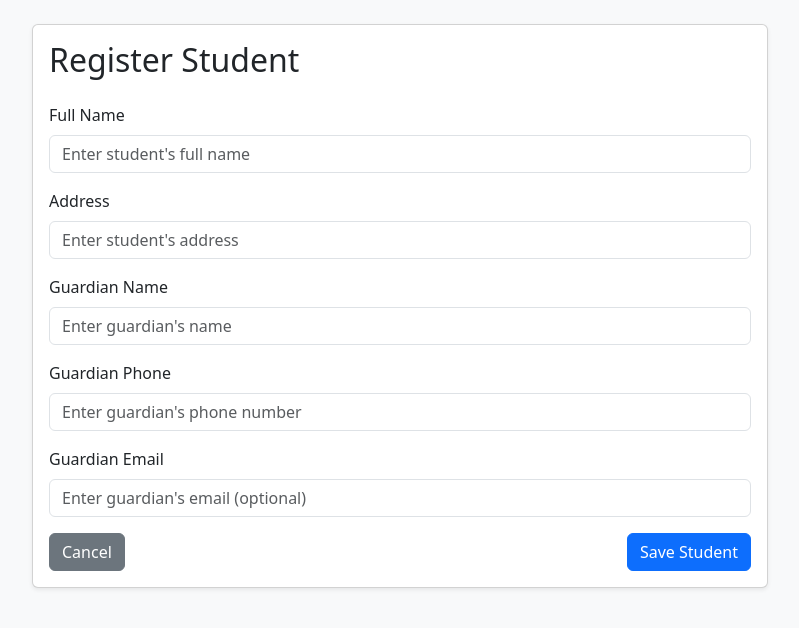
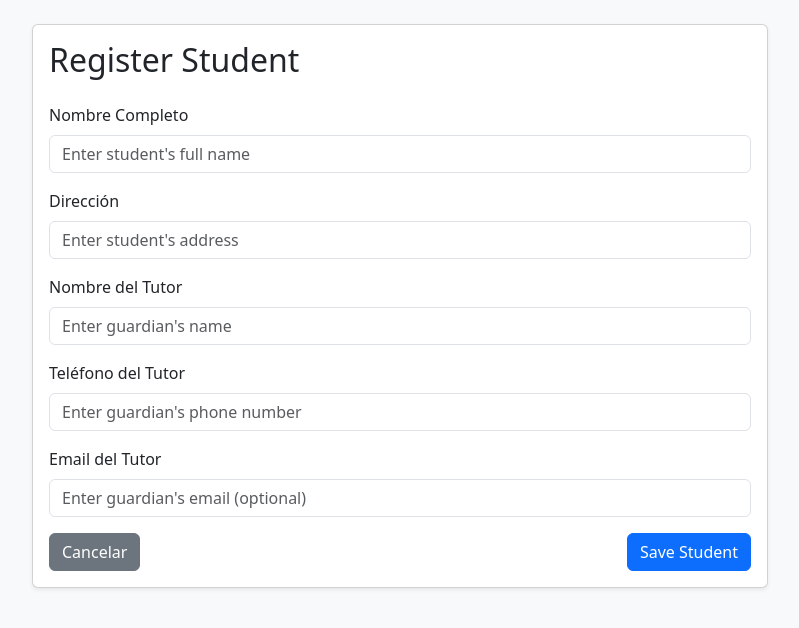
Before and after one commit to RestrepoJuanP/RutaSmart, a Django app: page /students/create/ in a window 1280 px wide. Shown: the part 56-684 px from the top of the page, without its empty margins (240-1039 px from the left). Run offline with Django 5.2, Linux system fonts and the light colour scheme; a user stored in the database is signed in.

Commit message:
Change Languaje of the forms

```diff
--- a/backend/students/templates/students/student_form.html
+++ b/backend/students/templates/students/student_form.html
@@ -12,37 +12,37 @@
 
                     {% if form.errors %}
                         <div class="alert alert-danger">
-                            Please correct the errors below.
+                            Por favor corrija los errores a continuación.
                         </div>
                     {% endif %}
 
                     <div class="mb-3">
-                        <label class="form-label">Full Name</label>
+                        <label class="form-label">Nombre Completo</label>
                         {{ form.full_name }}
                     </div>
 
                     <div class="mb-3">
-                        <label class="form-label">Address</label>
+                        <label class="form-label">Dirección</label>
                         {{ form.address }}
                     </div>
 
                     <div class="mb-3">
-                        <label class="form-label">Guardian Name</label>
+                        <label class="form-label">Nombre del Tutor</label>
                         {{ form.guardian_name }}
                     </div>
 
                     <div class="mb-3">
-                        <label class="form-label">Guardian Phone</label>
+                        <label class="form-label">Teléfono del Tutor</label>
                         {{ form.guardian_phone }}
                     </div>
 
                     <div class="mb-3">
-                        <label class="form-label">Guardian Email</label>
+                        <label class="form-label">Email del Tutor</label>
                         {{ form.guardian_email }}
                     </div>
 
                     <div class="d-flex justify-content-between">
-                        <a href="{% url 'student_list' %}" class="btn btn-secondary">Cancel</a>
+                        <a href="{% url 'student_list' %}" class="btn btn-secondary">Cancelar</a>
                         <button type="submit" class="btn btn-primary">{{ button_text }}</button>
                     </div>
                 </form>
```
Also changed, not shown: backend/students/templates/students/student_confirm_deactivate.html (+5 -5 lines), backend/students/templates/students/student_list.html (+14 -14 lines).
